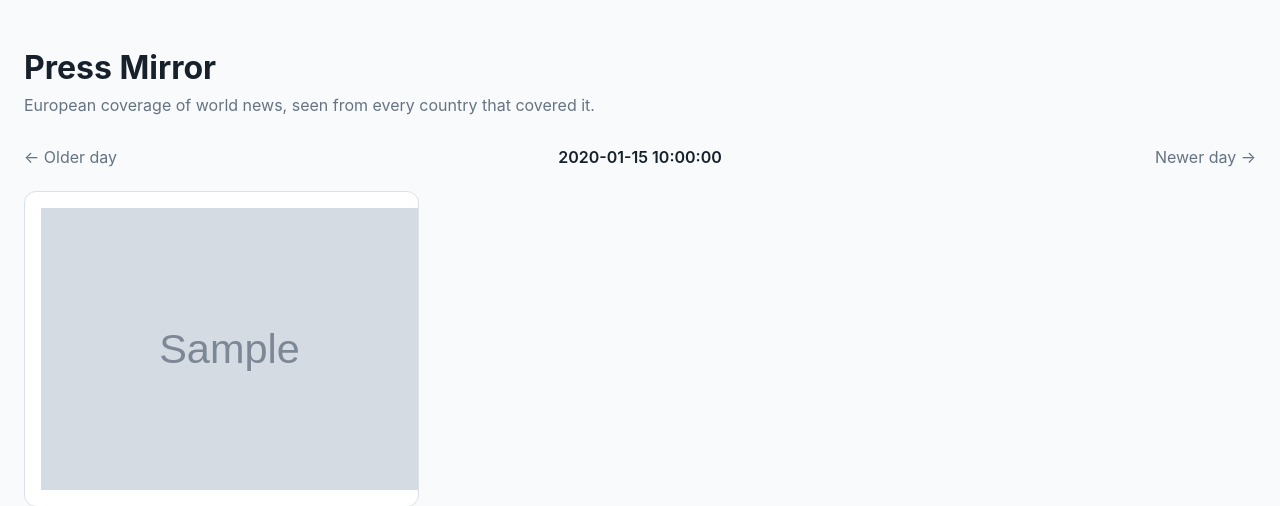
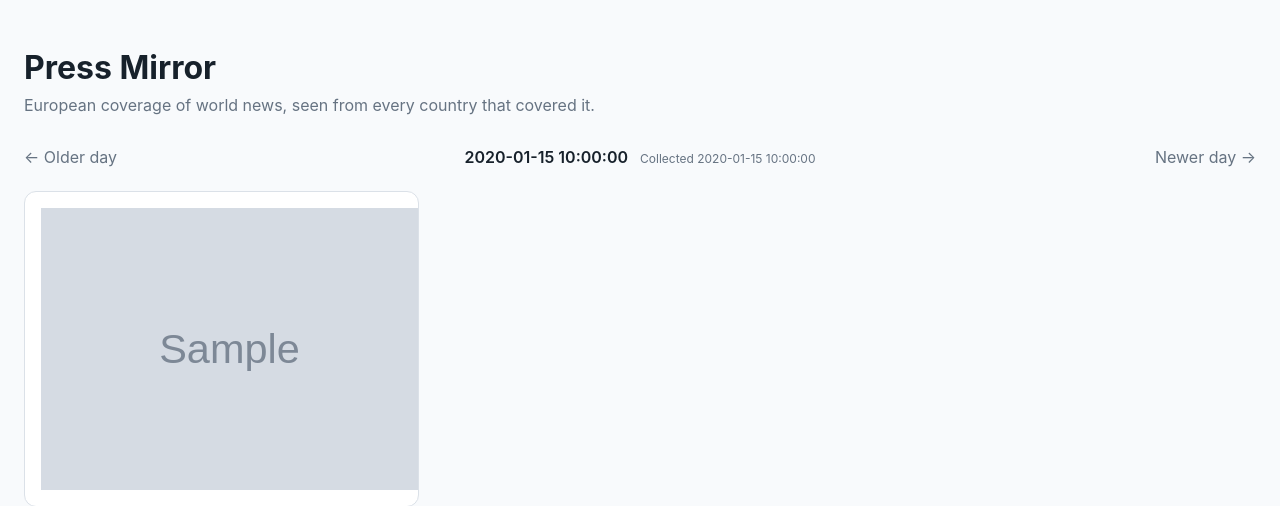
Before and after one commit to gonzaloiv/press_mirror, a Flask app: template web_app/templates/grid.html in a window 1280 px wide. Shown: the top 506 px of the page. Run offline with Flask 3, Linux system fonts and the light colour scheme; the template is opened without the code that fills it: most values are stand-ins (such as "Sample title", 1, 10 or a date in 2020); grey boxes marked "Sample" are stand-in pictures.

Commit message:
Add fetched at to the grid

```diff
--- a/pipeline/embed.py
+++ b/pipeline/embed.py
@@ -59,6 +59,7 @@ def main():
         sources=np.array([a["source"] for a in articles], dtype=object),
         countries=np.array([a["country"] for a in articles], dtype=object),
         links=np.array([a["link"] for a in articles], dtype=object),
+        fetched_at=np.array([a.get("fetched_at") for a in articles], dtype=object),
     )
     print(f"Saved to {OUTPUT_FILE}")
 
--- a/pipeline/ingest.py
+++ b/pipeline/ingest.py
@@ -127,6 +127,7 @@ def recover_malformed_feed(feed: dict):
 def fetch_feed(feed: dict, parsed) -> list[dict]:
     """Convert a parsed feed response into headline dicts."""
     articles = []
+    fetched_at = datetime.now(timezone.utc).isoformat()
     for entry in parsed.entries:
         # Every feed names things slightly differently. Be defensive.
         title = str(entry.get("title") or "").strip()
@@ -148,7 +149,7 @@ def fetch_feed(feed: dict, parsed) -> list[dict]:
             "source": feed["source"],
             "country": feed["country"],
             "published": published_iso,
-            "fetched_at": datetime.now(timezone.utc).isoformat(),
+            "fetched_at": fetched_at,
         })
 
     print(f"    -> {len(articles)} headlines")
--- a/static/css/grid.css
+++ b/static/css/grid.css
@@ -67,9 +67,22 @@ h1 {
     text-decoration: underline;
 }
 
-.date-pagination time {
+.date-info {
+    display: flex;
+    align-items: baseline;
+    justify-content: center;
+    gap: 0.75rem;
+}
+
+.date-pagination .date-info > time:first-child {
     font-weight: 600;
     color: var(--text);
+}
+
+.ingestion-time {
+    color: var(--muted);
+    font-size: 0.75rem;
+    white-space: nowrap;
 }
 
 .story-grid {
--- a/static/css/map.css
+++ b/static/css/map.css
@@ -41,6 +41,10 @@ body {
     font-weight: 700;
     line-height: 1.15;
     margin: 0 0 12px;
+}
+
+.thumbnail-headline {
+    min-height: 2.3em;
 }
 
 .subhead {
--- a/web_app/server.py
+++ b/web_app/server.py
@@ -1,6 +1,6 @@
 import json
 import sys
-from datetime import date
+from datetime import date, datetime, timezone
 from pathlib import Path
 
 from flask import Flask, abort, render_template, request, url_for
@@ -21,6 +21,19 @@ STATIC_DIR = PROJECT_DIR / "static"
 STATIC_DIR.mkdir(parents=True, exist_ok=True)
 
 app = Flask(__name__, static_folder=str(STATIC_DIR), static_url_path="/static")
+
+
+def latest_fetched_at(articles: list[dict]) -> datetime | None:
+    timestamps = []
+    for article in articles:
+        fetched_at = article.get("fetched_at")
+        if not fetched_at:
+            continue
+        timestamp = datetime.fromisoformat(fetched_at.replace("Z", "+00:00"))
+        if timestamp.tzinfo is None:
+            timestamp = timestamp.replace(tzinfo=timezone.utc)
+        timestamps.append(timestamp.astimezone(timezone.utc))
+    return max(timestamps, default=None)
 
 
 def cluster_files() -> list[Path]:
@@ -62,6 +75,13 @@ def index():
     with clusters_file.open(encoding="utf-8") as f:
         clusters = json.load(f)
 
+    headlines_file = HISTORY_DIR / f"headlines_{selected_date}.json"
+    headlines = []
+    if headlines_file.exists():
+        with headlines_file.open(encoding="utf-8") as f:
+            headlines = json.load(f)
+    ingestion_time = latest_fetched_at(headlines)
+
     cards = [
         {
             "index": index,
@@ -81,6 +101,12 @@ def index():
         date_label=f"{date.fromisoformat(selected_date).day} "
         f"{date.fromisoformat(selected_date):%b %Y}",
         selected_date=selected_date,
+        ingestion_time=(
+            ingestion_time.isoformat() if ingestion_time else None
+        ),
+        ingestion_time_label=(
+            ingestion_time.strftime("%H:%M UTC") if ingestion_time else None
+        ),
         newer_url=url_for("index", date=newer_date) if newer_date else None,
         older_url=url_for("index", date=older_date) if older_date else None,
     )
--- a/web_app/templates/grid.html
+++ b/web_app/templates/grid.html
@@ -21,7 +21,12 @@
             {% else %}
             <span></span>
             {% endif %}
-            <time datetime="{{ selected_date }}">{{ date_label }}</time>
+            <div class="date-info">
+                <time datetime="{{ selected_date }}">{{ date_label }}</time>
+                {% if ingestion_time %}
+                <time class="ingestion-time" datetime="{{ ingestion_time }}">Collected {{ ingestion_time_label }}</time>
+                {% endif %}
+            </div>
             {% if newer_url %}
             <a class="newer-day" href="{{ newer_url }}" rel="prev">Newer day →</a>
             {% else %}
--- a/web_app/templates/map.html
+++ b/web_app/templates/map.html
@@ -14,7 +14,7 @@
         <a href="{{ url_for('index', date=snapshot_date) }}" class="back-link">← All maps</a>
         {% endif %}
         <div id="thumbnail-content">
-            <h1 class="headline">{{ label }}</h1>
+            <h1 class="headline{% if thumbnail %} thumbnail-headline{% endif %}">{{ label }}</h1>
             <p class="subhead">
                 {{ coverage_copy }}
             </p>
```
Also changed, not shown: pipeline/cluster.py (+15 -4 lines).
